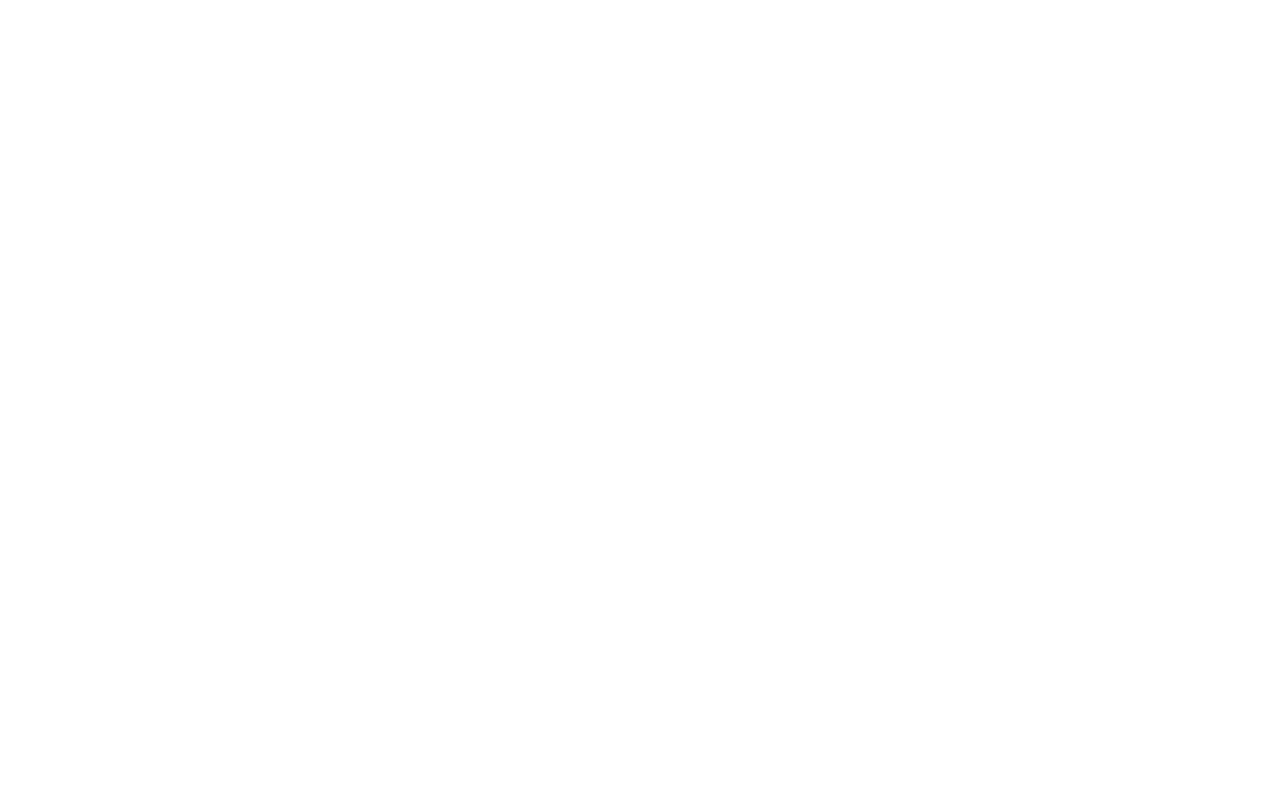
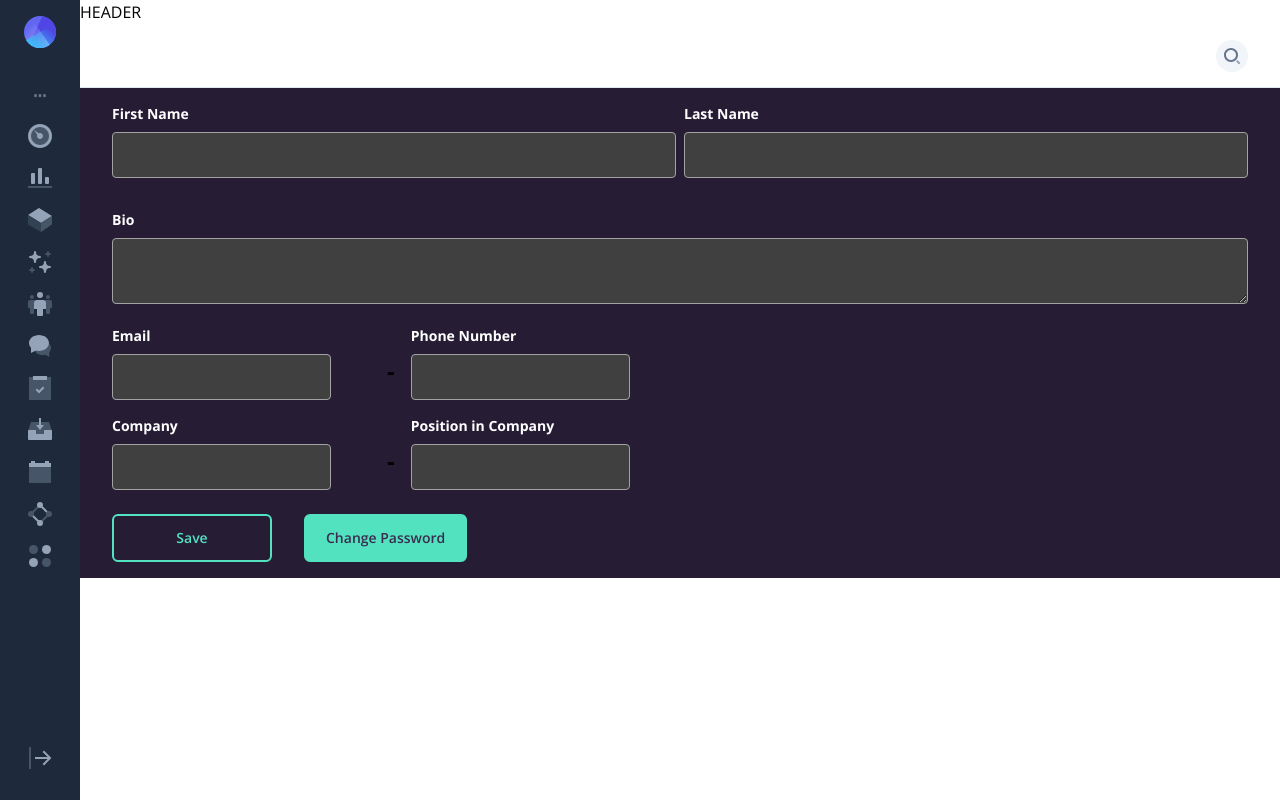
Before and after one commit to Darren-34810/cranium-fe, a React (Create React App) app: page /profile in a window 1280 px wide. Built offline with nearby package versions, Linux system fonts and the light colour scheme.

Commit message:
Pages HomeDashboard

```diff
--- a/src/App.js
+++ b/src/App.js
@@ -6,6 +6,7 @@
 import SignUp from "./pages/SignUp";
 import EventLandingPage from "./pages/EventLandingPage";
 import TestCard from "./pages/testing/TestCard";
+import Profile from "./pages/HomeDashboard/Profile";
 
 function App() {
   return (
@@ -17,6 +18,7 @@
         <Route exact path={'/homepage'} component={Homepage}/>
         <Route exact path={'/event-landing-page'} component={EventLandingPage}/>
         <Route exact path={'/testcard'} component={TestCard}/>
+        <Route exact path={'/profile'} component={Profile}/>
 
         {/*<Route exact path="/event" component={EventPage} />*/}
         {/*<Route exact path="/eventlanding" component={EventLandingPage} />*/}
--- /dev/null
+++ b/src/pages/HomeDashboard/Profile.jsx
@@ -0,0 +1,100 @@
+import Sidebar from "../../layouts/Sidebar";
+import Header from "../../layouts/Header";
+import React, {useState} from "react";
+import Input from "../../components/Input";
+import Button from "../../components/Button";
+
+const Profile = () => {
+
+  const [sidebarOpen, setSidebarOpen] = useState(false);
+  return (
+
+
+    <div className="flex h-screen overflow-hidden">
+
+      {/* Sidebar */}
+      <Sidebar sidebarOpen={sidebarOpen} setSidebarOpen={setSidebarOpen}/>
+
+      {/* Content area */}
+      <div className="relative flex flex-col flex-1 overflow-y-auto overflow-x-hidden">
+
+        {/*  Site header */}
+        <Header sidebarOpen={sidebarOpen} setSidebarOpen={setSidebarOpen}/>
+
+        <main>
+          <div className="flex-1 bg-primary-700">
+            <div className="w-full bg-grey-lightest">
+              <div className="container mx-auto">
+                <div className="py-4 px-8">
+                  <div className="flex flex-col md:flex-row mb-4">
+                    <div className="sm:w-1/2 sm:mr-1">
+                      <label className="block text-white text-sm font-bold mb-2" htmlFor="first_name">First
+                        Name</label>
+                      <Input type="text"/>
+                    </div>
+                    <div className="sm:w-1/2 sm:ml-1">
+                      <label className="block text-white text-sm font-bold mb-2" htmlFor="last_name">Last Name</label>
+                      <Input type="text"/>
+                    </div>
+                  </div>
+                  <div className="mb-4 mt-8">
+                    <label className="block text-white text-sm font-bold mb-2" htmlFor="description">Bio</label>
+                    <Input type="textarea"/>
+                  </div>
+
+                  <div className="flex flex-col md:flex-row">
+                    <div className="mb-4 md:mr-10">
+                      <label className="block text-white text-sm font-bold mb-2" htmlFor="start_date">Email</label>
+                      <Input type="text"/>
+                    </div>
+                    <p className="text-2xl my-auto mx-4 font-bold">-</p>
+                    <div className="mb-4 md:mr-10">
+                      <label className="block text-white text-sm font-bold mb-2" htmlFor="end_date">Phone
+                        Number</label>
+                      <Input type="text"/>
+                    </div>
+                  </div>
+
+                  <div className="flex flex-col md:flex-row">
+                    <div className="mb-4 md:mr-10">
+                      <label className="block text-white text-sm font-bold mb-2" htmlFor="event_type">Company</label>
+                      <Input type="text"/>
+                    </div>
+                    <p className="text-2xl my-auto mx-4 font-bold">-</p>
+                    <div className="mb-4 md:mr-10">
+                      <label className="block text-white text-sm font-bold mb-2" htmlFor="company_name">Position in
+                        Company</label>
+                      <Input type="text"/>
+                    </div>
+                  </div>
+
+                  <div className="flex flex-col md:flex-row mt-2 items-center md:gap-x-8">
+                    <Button
+                      variant="secondary"
+                      type="submit">
+                      Save
+                    </Button>
+
+                    <Button
+                      variant="primary"
+                      type="submit">
+                      Change Password
+                    </Button>
+
+                  </div>
+
+                </div>
+              </div>
+            </div>
+          </div>
+        </main>
+
+      </div>
+
+    </div>
+
+
+  )
+
+}
+export default Profile
```
